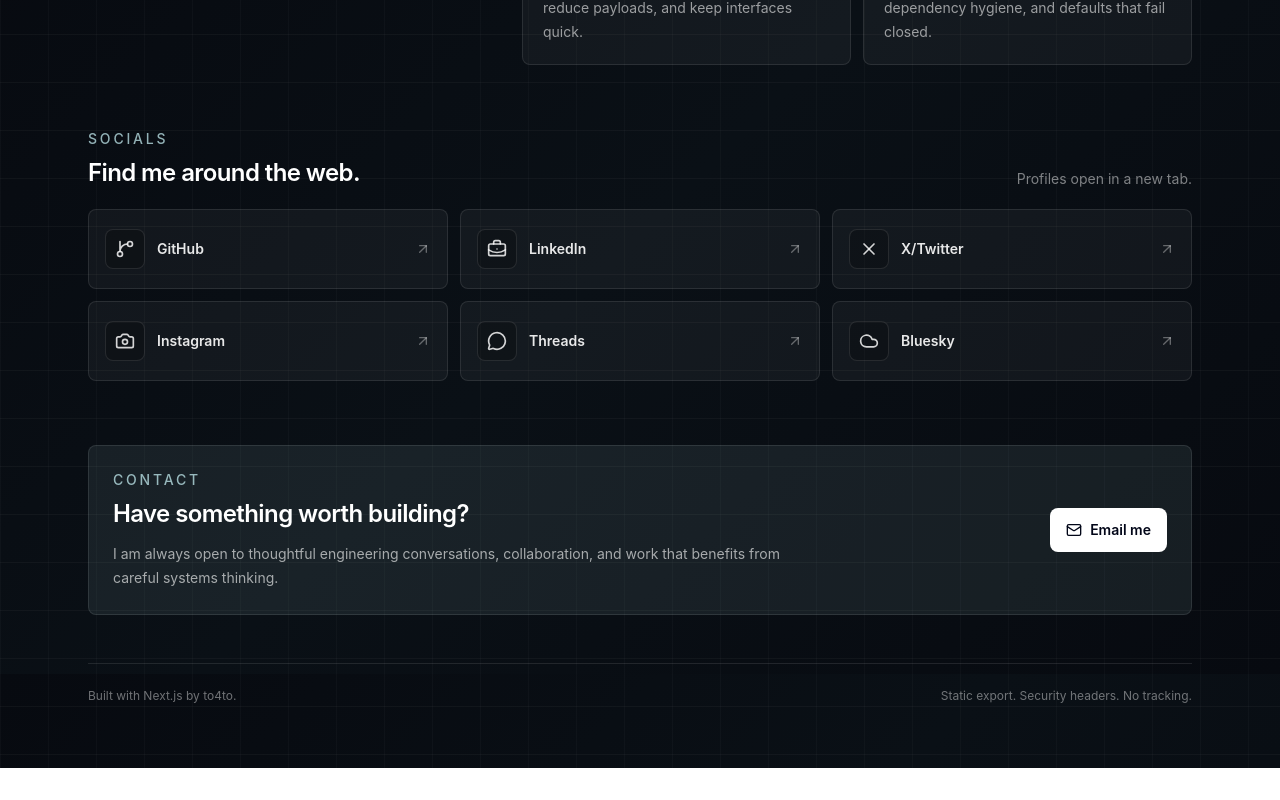
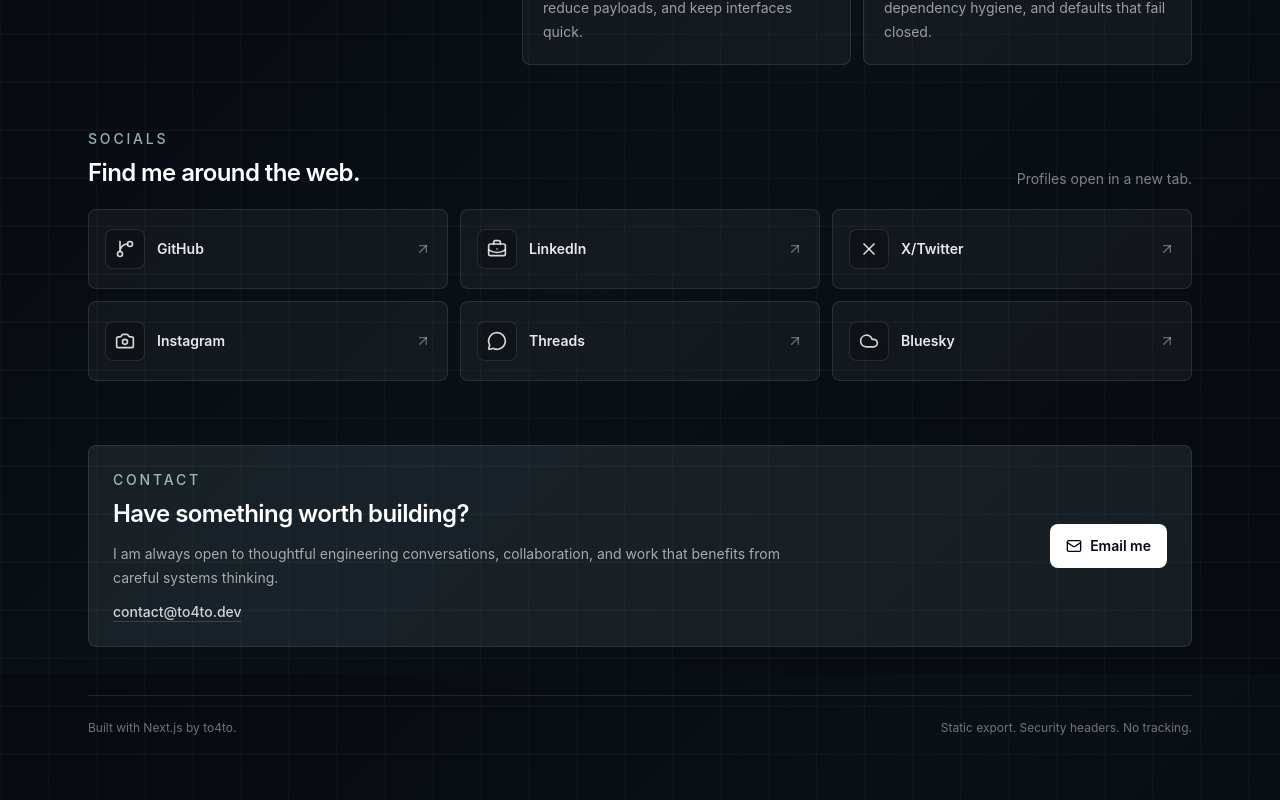
Before and after one commit to to4to/to4to.github.io, a Next.js app: page / in a window 1280 px wide. Shown: the part 926-1726 px from the top of the page. Before the commit the page ends 1694 px from the top, so only its background shows below. Built offline with nearby package versions, Linux system fonts and the light colour scheme.

Commit message:
Fix dev CSP and contact email UX

```diff
--- a/src/app/layout.tsx
+++ b/src/app/layout.tsx
@@ -1,5 +1,7 @@
 import type { Metadata } from "next";
 import "./globals.css";
+
+const isDevelopment = process.env.NODE_ENV === "development";
 
 const contentSecurityPolicy = [
   "default-src 'self'",
@@ -82,7 +84,9 @@ export default function RootLayout({
   return (
     <html lang="en" className="h-full antialiased">
       <head>
-        <meta httpEquiv="Content-Security-Policy" content={contentSecurityPolicy} />
+        {isDevelopment ? null : (
+          <meta httpEquiv="Content-Security-Policy" content={contentSecurityPolicy} />
+        )}
       </head>
       <body className="min-h-dvh">{children}</body>
     </html>
--- a/src/components/Contact.tsx
+++ b/src/components/Contact.tsx
@@ -20,7 +20,6 @@ const Contact = () => {
             await navigator.clipboard.writeText(emailAddress);
             setCopied(true);
         } catch {
-            // If clipboard is unavailable, mailto navigation still works.
         }
     };
 
@@ -39,6 +38,14 @@ const Contact = () => {
                         collaboration, and work that benefits from careful systems
                         thinking.
                     </p>
+                    <p className="mt-3 text-sm text-white/68">
+                        <a
+                            href={mailtoHref}
+                            className="font-medium text-white/80 underline decoration-white/15 underline-offset-4 hover:text-white hover:decoration-white/30"
+                        >
+                            {emailAddress}
+                        </a>
+                    </p>
                 </div>
                 <a
                     href={mailtoHref}
```
